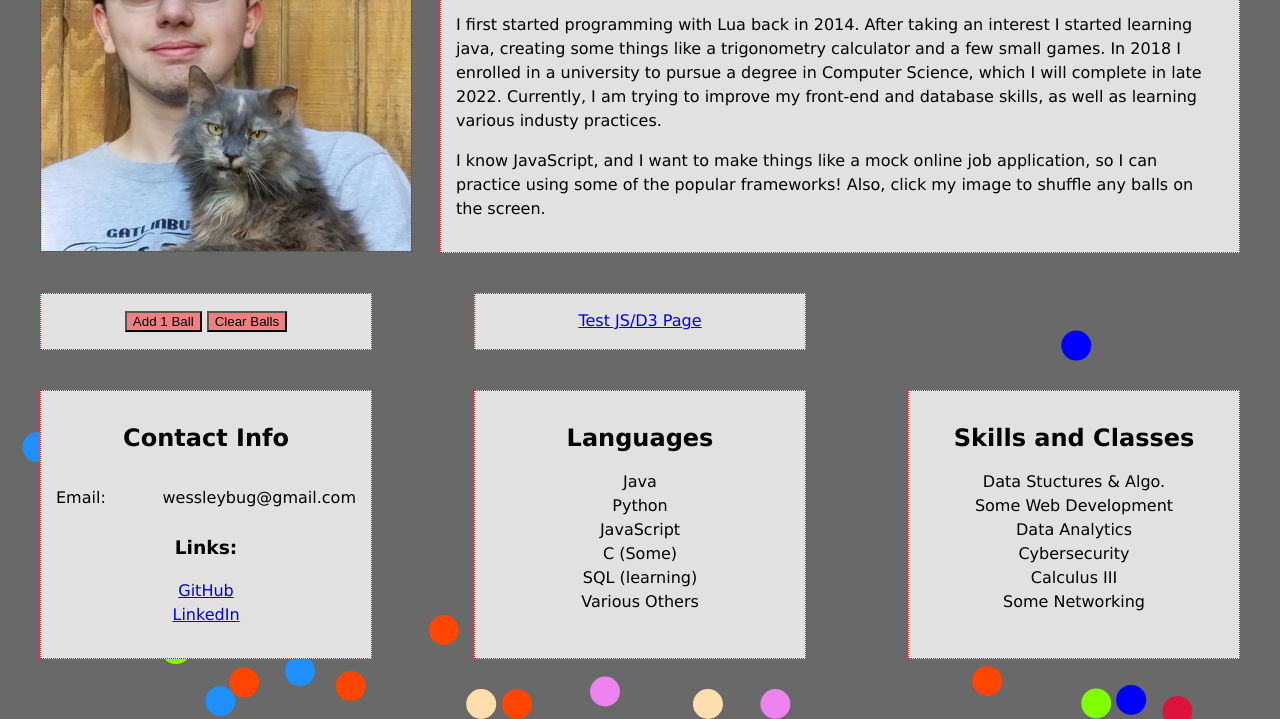
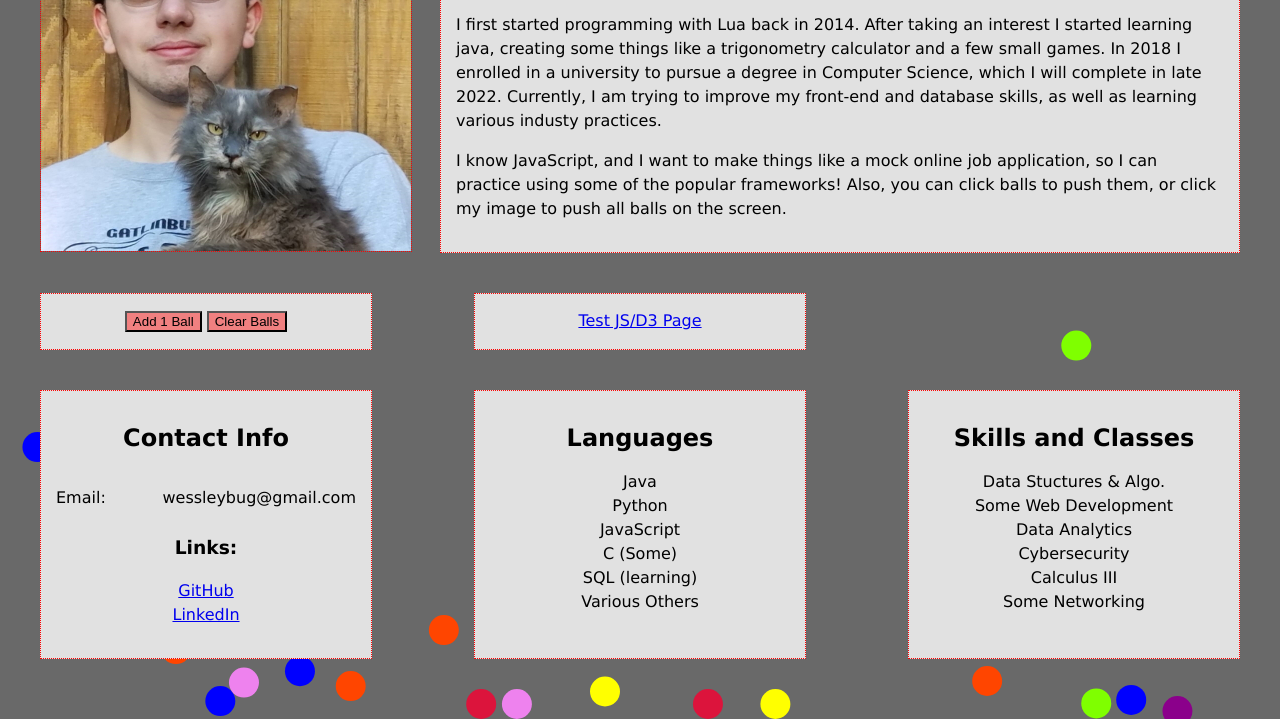
Before and after one commit to wezzl0/wezzl0.github.io, a plain HTML site: page index.html in a window 1280 px wide. Both pictures are taken after a click on the picture 226 px from the left and 241 px from the top of the page. Shown: the part 182-901 px from the top of the page. Drawn offline with Linux system fonts and the light colour scheme.

Commit message:
Small Simulator Update
You can now click balls to fling them around.

Updated the "ball flinger" function to use a selector function.

```diff
--- a/index.html
+++ b/index.html
@@ -12,12 +12,12 @@
 	<canvas id="canvas-background"></canvas>
 	<div id="main-container">
 		<div id="sub-container-intro">
-			<img src="images/me1.jpg" alt="Image failed loading" id="my-image" onclick="Ball.agitate()">
+			<img src="images/me1.jpg" alt="Image failed loading" id="my-image" onclick="Ball.agitate(() => true)">
 			<div id="about-box">
 				<h1>Hello there!</h1>
 				<p>My name is Wessley Alexander and I'm an undergraduate student studying computer science. I am currently studying and sharpening my skills to work with software professionally.</p>
 				<p>I first started programming with Lua back in 2014. After taking an interest I started learning java, creating some things like a trigonometry calculator and a few small games. In 2018 I enrolled in a university to pursue a degree in Computer Science, which I will complete in late 2022. Currently, I am trying to improve my front-end and database skills, as well as learning various industy practices.</p>
-				<p>I know JavaScript, and I want to make things like a mock online job application, so I can practice using some of the popular frameworks! Also, click my image to shuffle any balls on the screen.</p>
+				<p>I know JavaScript, and I want to make things like a mock online job application, so I can practice using some of the popular frameworks! Also, you can click balls to push them, or click my image to push all balls on the screen.</p>
 			</div>
 		</div>
 		<div id="sub-container-links">
--- a/scripts/canvas-background.js
+++ b/scripts/canvas-background.js
@@ -11,17 +11,19 @@ class Ball {
         this.vx = vx;
         this.vy = vy;
         this.radius = radius;
-        this.color = colors[Math.floor(Math.random() * 9)];
+        this.color = colors[Math.floor(Math.random() * 8)];
         this.id = Ball.count;
         Ball.count++;
     }
 
-    // Add velocity to all balls with a range of -50 to 50
-    // Invoked by user by clicking on image
-    static agitate() {
+    // Takes a "ball selector" function that returns a boolean
+    // Then add velocity to the selected balls with a range of -50 to 50
+    static agitate(func) {
         for (ball of Ball.balls) {
-            ball.vx += Math.floor(Math.random() * 101) - 50;
-            ball.vy += Math.floor(Math.random() * 101) - 50;
+            if (func(ball)) {
+                ball.vx += Math.floor(Math.random() * 101) - 50;
+                ball.vy += Math.floor(Math.random() * 101) - 50;
+            }
         }
     }
 
@@ -138,18 +140,15 @@ function resize() {
     ctx.canvas.height = document.getElementById('html').offsetHeight;
 }
 
-/*
-// Make a clock?
-function clock() {
-  const date = new Date();
-  document.getElementById("").innerHTML = date.toLocaleTimeString();
-}
-*/
+window.addEventListener('mousedown', (e) => {
+    // Returns true if the click was inside of ball, more pythag.
+    Ball.agitate((b) => (b.x - e.clientX)*(b.x - e.clientX) + (b.y - e.clientY)*(b.y - e.clientY) < (b.radius*b.radius))
+})
 
 window.addEventListener('resize', resize);
 const canvas = document.querySelector('#canvas-background');
 const ctx = canvas.getContext('2d');
-const colors = ['NavajoWhite', 'Crimson', 'DarkMagenta', 'DodgerBlue', 'Blue', 'Chartreuse', 'OrangeRed', 'Violet', 'Yellow'];
+const colors = ['Crimson', 'DarkMagenta', 'DodgerBlue', 'Blue', 'Chartreuse', 'OrangeRed', 'Violet', 'Yellow'];
 let gravity = 2;
 let speedLimit = 50;
 
```
